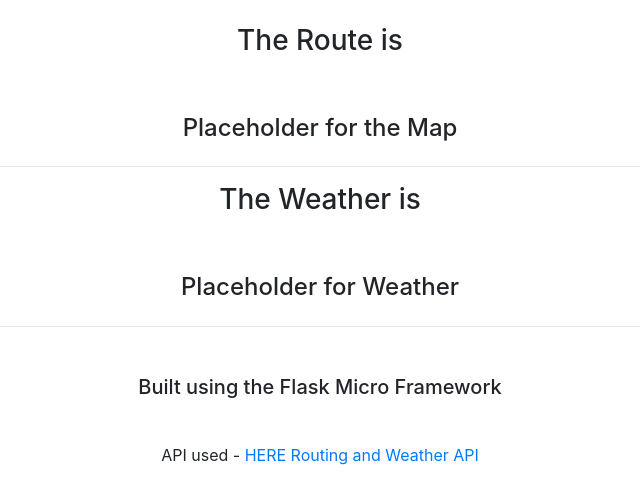
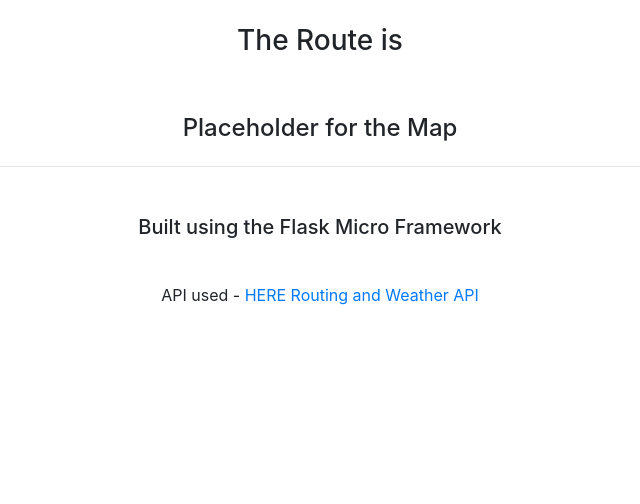
Before and after one commit to moizahmed97/routing-app, a Flask app: page /display in a window 1280 px wide. Shown: the part 56-560 px from the top of the page, without its empty margins (320-960 px from the left). Run offline with Flask 2, Linux system fonts and the light colour scheme; parts of the project's set-up code (start-up, migrations or seed data) failed here and were passed over; some libraries are stand-ins or nearby versions.

Commit message:
remove Weather placeholder

```diff
--- a/templates/display.html
+++ b/templates/display.html
@@ -36,37 +36,7 @@
 
     </div>
 
-    <hr>
 
-
-    <div class="row">
-        <div class="col-sm">
-        </div>
-
-        <div class="col-sm">
-            <h3 class="text-center">The Weather is</h3>
-        </div>
-
-        <div class="col-sm">
-        </div>
-
-    </div>
-
-    <br>
-    <br>
-
-    <div class="row">
-        <div class="col-sm">
-        </div>
-
-        <div class="col-sm">
-            <h4 class="text-center">Placeholder for Weather</h4>
-        </div>
-
-        <div class="col-sm">
-        </div>
-
-    </div>
 </div>
 
 {% endblock %}
```
